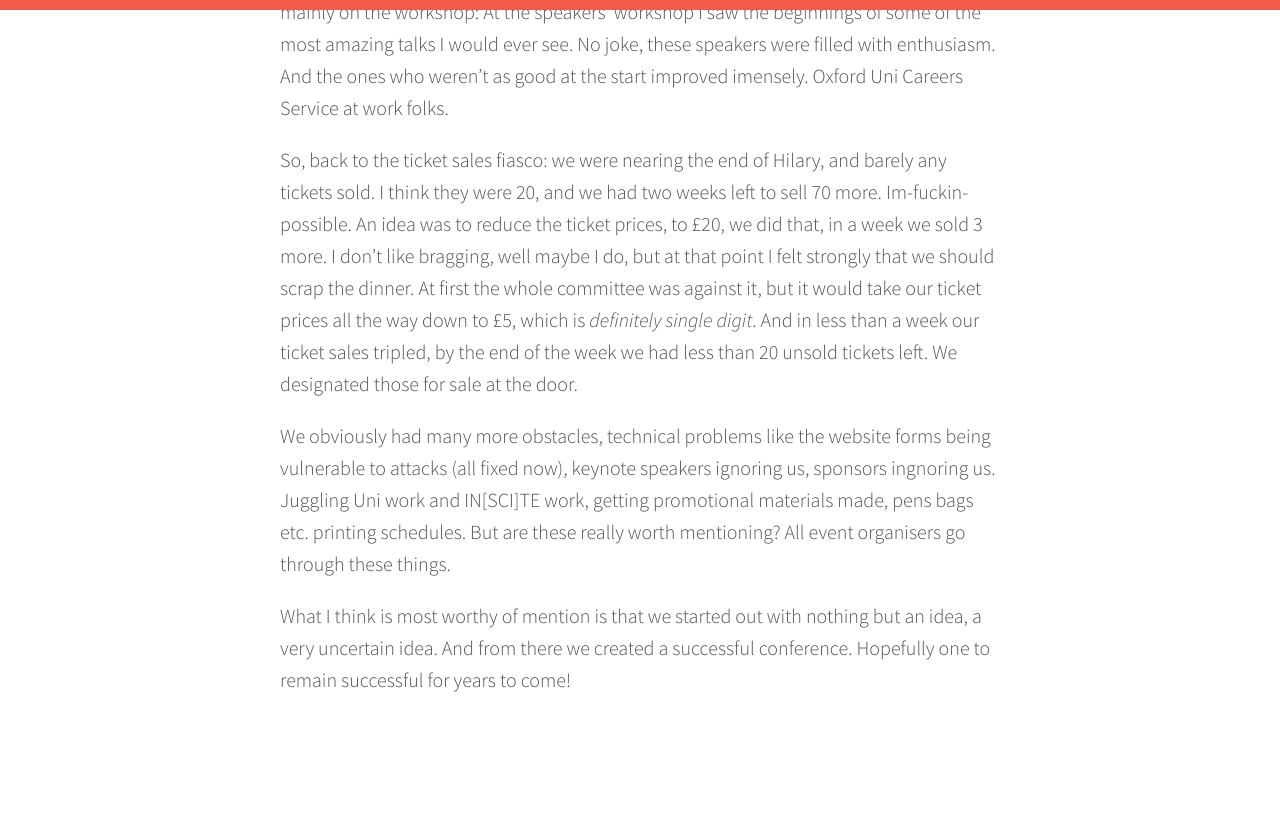
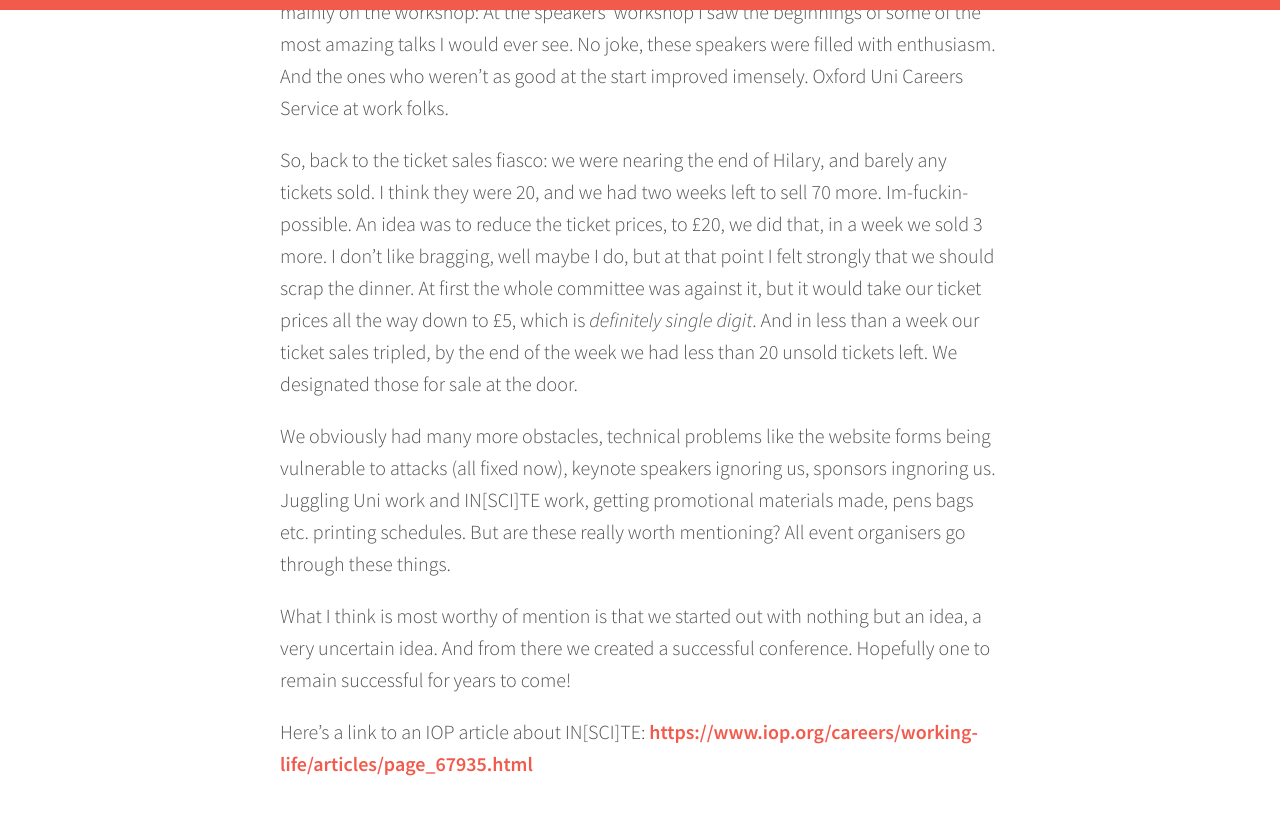
Before and after one commit to reaalkhalil/reaal.me, a Jekyll site: the page built from _posts/work/2016-09-05-inscite.md, in a window 1280 px wide and 900 px high, scrolled down 2880 px. Shown: the top 815 px of the window. Built offline with Jekyll 4.4.1, drawn with Linux system fonts in a browser that asks for light colours.

Commit message:
inscite IOP link

```diff
--- a/_posts/work/2016-09-05-inscite.md
+++ b/_posts/work/2016-09-05-inscite.md
@@ -39,6 +39,9 @@ So, back to the ticket sales fiasco: we were nearing the end of Hilary, and bare
 We obviously had many more obstacles, technical problems like the website forms being vulnerable to attacks (all fixed now), keynote speakers ignoring us, sponsors ingnoring us. Juggling Uni work and IN[SCI]TE work, getting promotional materials made, pens bags etc. printing schedules. But are these really worth mentioning? All event organisers go through these things.
 
 What I think is most worthy of mention is that we started out with nothing but an idea, a very uncertain idea. And from there we created a successful conference. Hopefully one to remain successful for years to come!
+
+Here's a link to an IOP article about IN[SCI]TE: [https://www.iop.org/careers/working-life/articles/page_67935.html](https://www.iop.org/careers/working-life/articles/page_67935.html)
+
 {% if 1==2 %}
 Finally I'll quote some people's comments about the conference:
 {% endif %}
```
